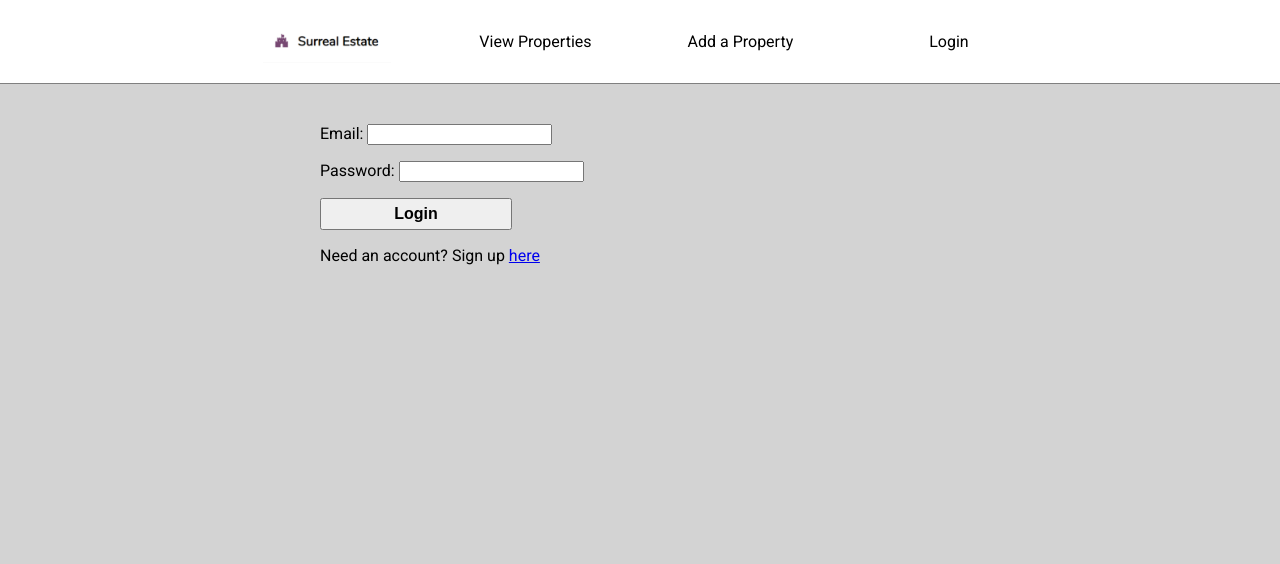
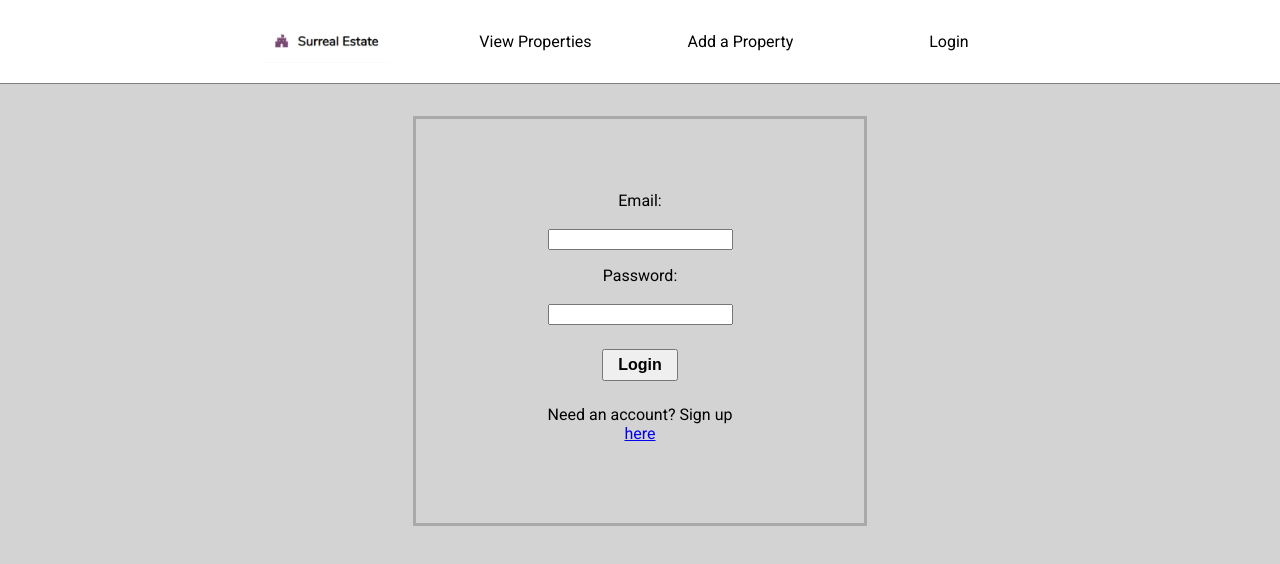
Before and after one commit to toothless13/surreal-estate, a React (Create React App) app: page /login in a window 1280 px wide. Shown: the top 564 px of the page. Built offline with nearby package versions, Linux system fonts and the light colour scheme; no server answers.

Commit message:
style login form

```diff
--- a/src/components/AddProperty.js
+++ b/src/components/AddProperty.js
@@ -53,7 +53,7 @@ const AddProperty = () => {
   return (
     <div className="add-property">
       <Alert message={alert.message} success={alert.isSuccess} />
-      <form onSubmit={handleAddProperty}>
+      <form className="add-property-form" onSubmit={handleAddProperty}>
         <label htmlFor="title">
           Property Title:
           <br />
--- a/src/components/Login.js
+++ b/src/components/Login.js
@@ -2,6 +2,7 @@ import { signInWithEmailAndPassword } from "firebase/auth";
 import React, { useState } from "react";
 import { useNavigate, Link } from "react-router-dom";
 import { auth } from "../config/firebase";
+import "../styles/login.css";
 
 const Login = () => {
   const initialState = {
@@ -36,7 +37,8 @@ const Login = () => {
     <div className="login">
       <form className="login-form" onSubmit={handleLogin}>
         <label htmlFor="email">
-          Email:{" "}
+          Email: <br />
+          <br />
           <input
             id="email"
             name="email"
@@ -45,7 +47,8 @@ const Login = () => {
           />
         </label>
         <label htmlFor="password">
-          Password:{" "}
+          Password: <br />
+          <br />
           <input
             id="password"
             name="password"
--- a/src/components/NavBar.js
+++ b/src/components/NavBar.js
@@ -25,11 +25,11 @@ const NavBar = () => {
       </ul>
       <ul className="account-links">
         {!user ? (
-          <li className="navbar-links-item login">
+          <li className="navbar-links-item navbar-login">
             <Link to="login">Login</Link>
           </li>
         ) : (
-          <li className="navbar-links-item logout">
+          <li className="navbar-links-item navbar-logout">
             <Logout />
           </li>
         )}
--- a/src/styles/add-property.css
+++ b/src/styles/add-property.css
@@ -6,7 +6,7 @@
   border: 3px solid darkgray;
 }
 
-form {
+.add-property-form {
   width: 50%;
   margin: auto;
   padding: 2rem;
@@ -14,21 +14,21 @@ form {
   flex-direction: column;
 }
 
-form div {
+.add-property-form div {
   padding: 1rem;
   margin: 1rem;
   display: flex;
   justify-content: center;
 }
 
-label {
+.add-property-form label {
   display: block;
   text-align: left;
   padding: 0.5rem 0;
   width: 100%;
 }
 
-form button {
+.add-property-form button {
   margin-top: 0.5rem;
   width: 30%;
   height: 2rem;
--- a/src/styles/login.css
+++ b/src/styles/login.css
@@ -0,0 +1,41 @@
+.login {
+  width: 30%;
+  margin: 2rem auto;
+  text-align: center;
+  padding: 2rem;
+  border: 3px solid darkgray;
+  text-align: center;
+}
+
+.login-form {
+  width: 50%;
+  margin: auto;
+  padding: 2rem;
+  display: flex;
+  flex-direction: column;
+}
+
+/* .add-property-form div {
+  padding: 1rem;
+  margin: 1rem;
+  display: flex;
+  justify-content: center;
+} */
+
+.login-form label {
+  display: block;
+  text-align: center;
+  padding: 0.5rem 0;
+  width: 100%;
+  align-self: center;
+}
+
+.login-form button {
+  margin-top: 1rem;
+  margin-bottom: 0.5rem;
+  width: 40%;
+  height: 2rem;
+  font-weight: 700;
+  font-size: 1rem;
+  align-self: center;
+}
```
